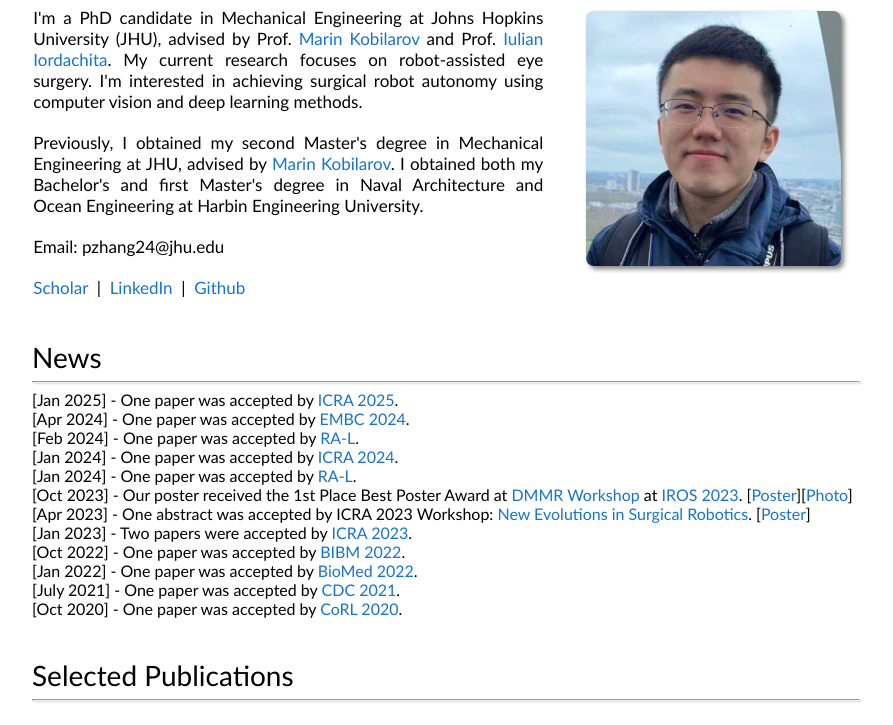
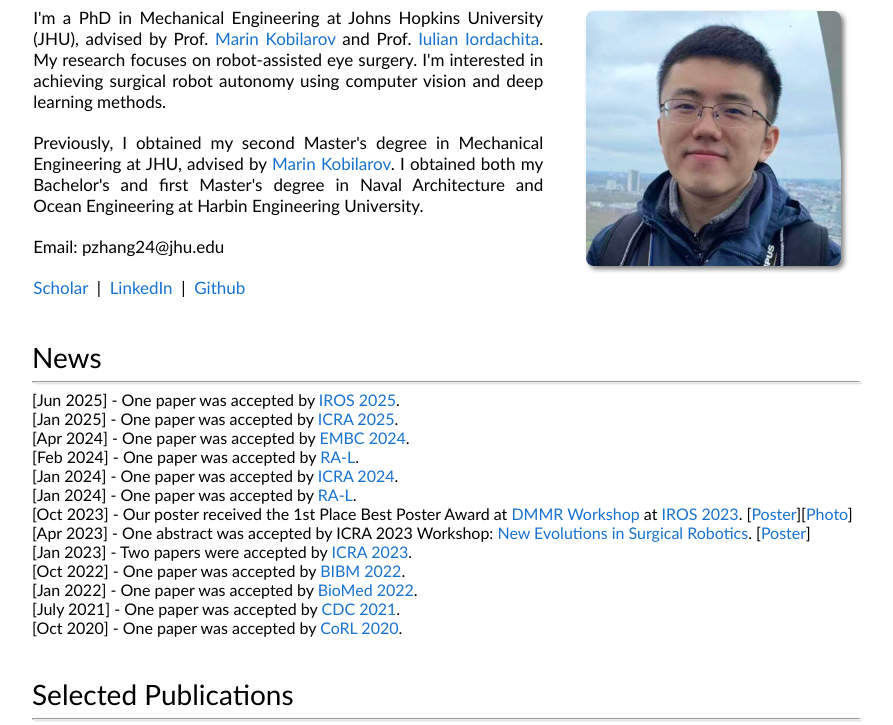
Before and after one commit to zpy318/peiyao_zhang.github.io, a plain HTML site: page index.html in a window 1280 px wide. Shown: the part 71-796 px from the top of the page, without its empty margins (203-1096 px from the left). Drawn offline with Linux system fonts and the light colour scheme.

Commit message:
Update news

```diff
--- a/index.html
+++ b/index.html
@@ -23,8 +23,8 @@
                   <p class="name" style="text-align: center;">
                     Peiyao Zhang
                   </p>
-                  <p class="introduction" style="padding-top:10px;text-align:justify;">I'm a PhD candidate in Mechanical Engineering at Johns Hopkins University (JHU), advised by Prof. <a class="introduction" href="https://scholar.google.com/citations?user=ra1iQ8cAAAAJ&hl=en&oi=ao" target="_blank">Marin Kobilarov</a>
-                    and Prof. <a class="introduction" href="https://scholar.google.com/citations?user=X2Snm74AAAAJ&hl=en&oi=ao" target="_blank">Iulian Iordachita</a>. My current research focuses on robot-assisted eye surgery.
+                  <p class="introduction" style="padding-top:10px;text-align:justify;">I'm a PhD in Mechanical Engineering at Johns Hopkins University (JHU), advised by Prof. <a class="introduction" href="https://scholar.google.com/citations?user=ra1iQ8cAAAAJ&hl=en&oi=ao" target="_blank">Marin Kobilarov</a>
+                    and Prof. <a class="introduction" href="https://scholar.google.com/citations?user=X2Snm74AAAAJ&hl=en&oi=ao" target="_blank">Iulian Iordachita</a>. My research focuses on robot-assisted eye surgery.
                     I'm interested in achieving surgical robot autonomy using computer vision and deep learning methods.
                   </p>
                   <p class="introduction" style="padding-top:20px;text-align:justify;">
@@ -57,7 +57,8 @@
                   <h2 class="subtitle">News</h2>
                   <hr class="lineshadow" style="width:102%;text-align:left;margin-left:0">
                   <p class="news" style="width:102%;text-align:left;margin-left:0">
-                    [Jan 2025] - One paper was accepted by <a class="news" href="https://2025.ieee-icra.org" target="_blank">ICRA 2025</a>.
+                    [Jun 2025] - One paper was accepted by <a class="news" href="https://www.iros25.org" target="_blank">IROS 2025</a>.
+                    <br>[Jan 2025] - One paper was accepted by <a class="news" href="https://2025.ieee-icra.org" target="_blank">ICRA 2025</a>.
                     <br>[Apr 2024] - One paper was accepted by <a class="news" href="https://embc.embs.org/2024/" target="_blank">EMBC 2024</a>.
                     <br>[Feb 2024] - One paper was accepted by <a class="news" href="https://www.ieee-ras.org/publications/ra-l" target="_blank">RA-L</a>.
                     <br>[Jan 2024] - One paper was accepted by <a class="news" href="https://2024.ieee-icra.org" target="_blank">ICRA 2024</a>.
```
